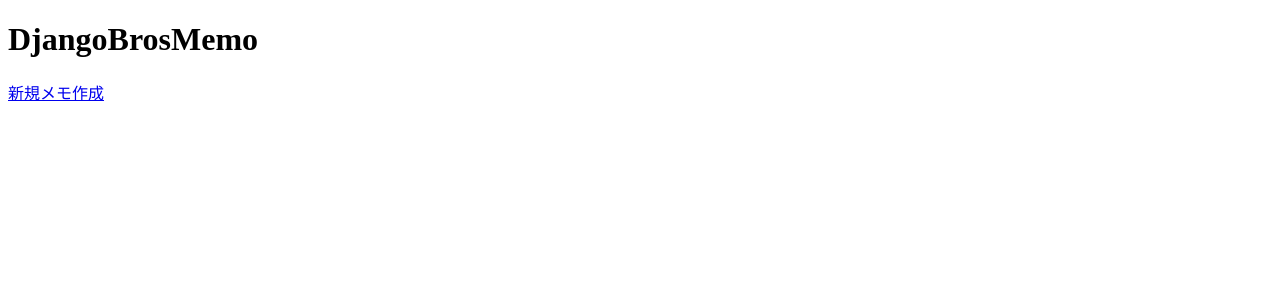
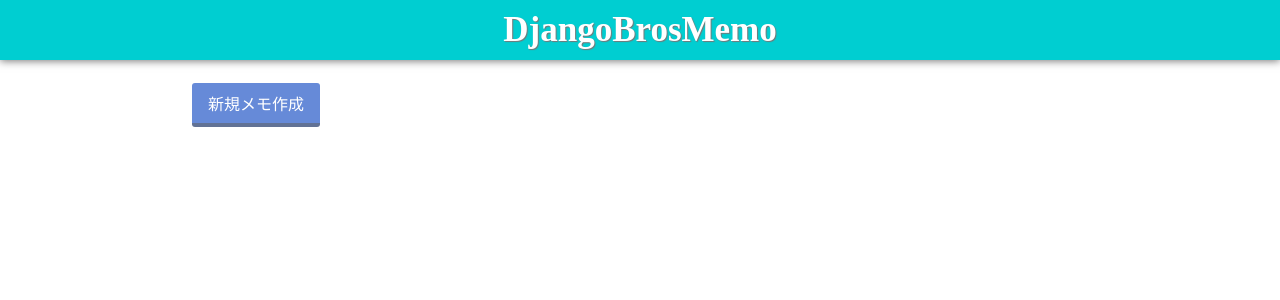
Before and after one commit to daytwist/django-memo, a Django app: page / in a window 1280 px wide. Shown: the top 300 px of the page. Run offline with Django 5.2, Linux system fonts and the light colour scheme; data that the repository does not hold is empty.

Commit message:
スタイル追加

```diff
--- /dev/null
+++ b/memo/app/static/app/css/style.css
@@ -0,0 +1,58 @@
+body {
+  margin: 0;
+  padding: 0;
+}
+
+button {
+  background: none;
+  border: 0;
+  cursor: pointer;
+}
+
+form {
+  display: inline-block;
+}
+
+h1 {
+  margin-top: 0;
+  padding: 10px;
+  font-size: 35px;
+  background-color: #00ced1;
+  color: #fff;
+  text-align: center;
+  box-shadow: 0 1px 8px #777;
+  text-shadow: 1px 1px 1px #777;
+}
+
+.btn {
+  display: inline-block;
+  padding: 0.5em 1em;
+  text-decoration: none;
+  background: #668ad8;
+  color: #FFF;
+  border-bottom: solid 4px #627295;
+  border-radius: 3px;
+  margin-bottom: 10px;
+}
+
+.container {
+  width: 70%;
+  margin: auto;
+}
+
+.memo-title {
+  display: block;
+  border-bottom: 1px solid #ddd;
+  padding: 20px;
+  font-size: 20px;
+  color: #444;
+  text-decoration: none;
+}
+
+.memo-title:hover {
+  background-color: #eee;
+}
+
+.updated_datetime {
+  float: right;
+}
--- a/memo/app/templates/app/base.html
+++ b/memo/app/templates/app/base.html
@@ -1,9 +1,15 @@
+{% load static %}
 <!DOCTYPE html>
 <html lang="ja">
   <head>
     <meta charset="UTF-8" />
     <meta name="viewport" content="width=device-width, initial-scale=1.0" />
     <title>DjangoBrosMemo</title>
+    <link
+      rel="stylesheet"
+      type="text/css"
+      href="{% static 'app/css/style.css' %}"
+    />
   </head>
   <body>
     <h1>DjangoBrosMemo</h1>
--- a/memo/app/templates/app/detail.html
+++ b/memo/app/templates/app/detail.html
@@ -6,9 +6,9 @@
 <h2>{{ memo.title }}</h2>
 <div>{{ memo.text | linebreaks | urlize }}</div>
 
-<a href="{% url 'app:edit_memo' memo.pk %}">
-  <button class="btn">編集</button>
-</a>
+<button>
+  <a class="btn" href="{% url 'app:edit_memo' memo.pk %}">編集</a>
+</button>
 
 <form method="post" action="{% url 'app:delete_memo' memo.pk %}">
   {% csrf_token %}
```
